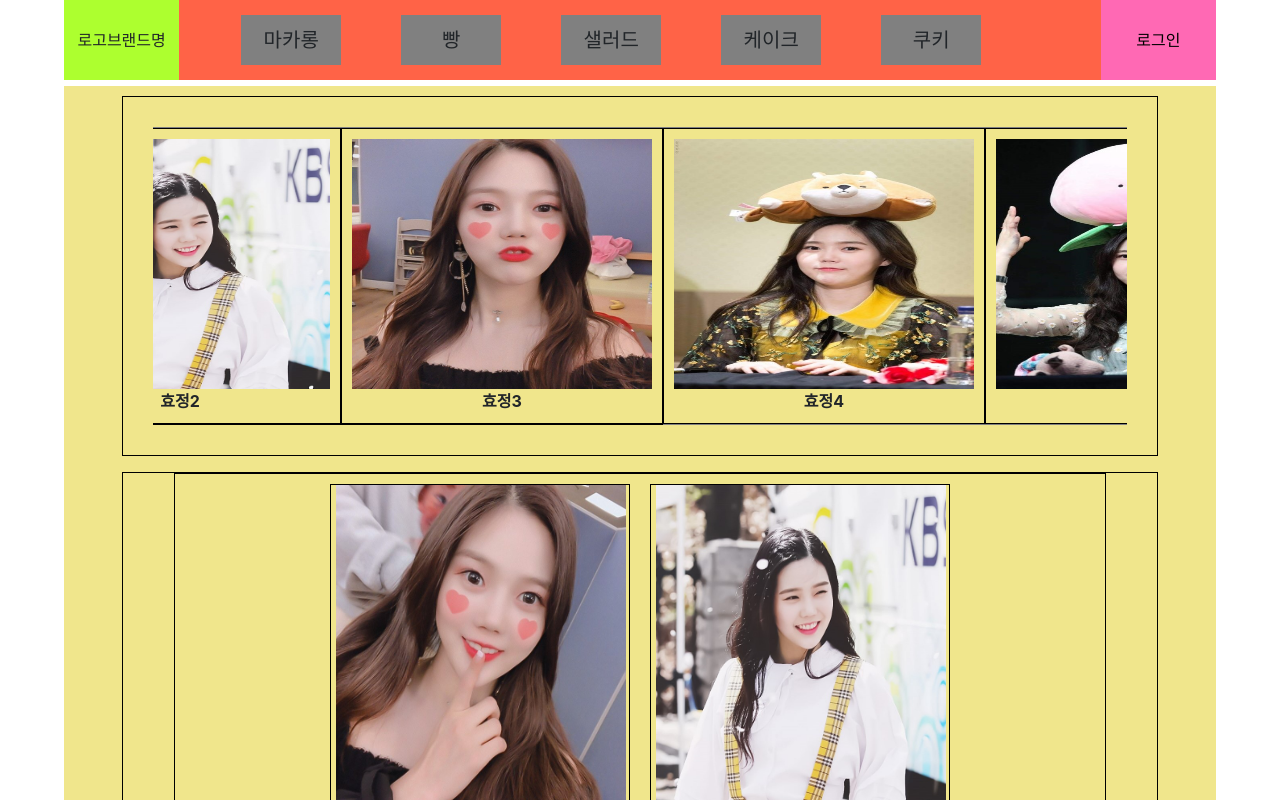
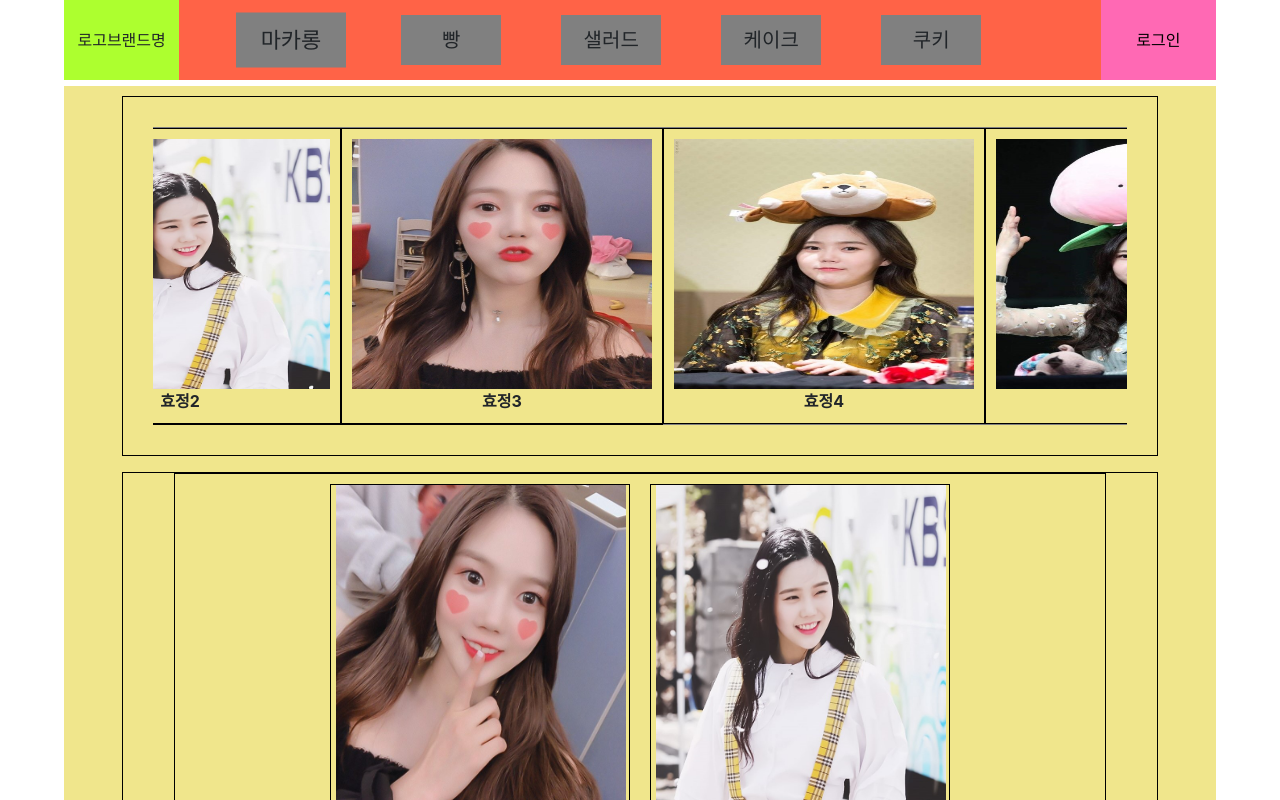
Before and after one commit to Billy-Jin/desertStore, a React (Create React App) app in the folder dessert/: page / in a window 1280 px wide. In both pictures the pointer is over the item "마카롱". Shown: the top 800 px of the page. Built offline with nearby package versions, Linux system fonts and the light colour scheme.

Commit message:
커서모양, scale추가 aplication.yml 우람ip로 변경 update -> create로 변경

```diff
--- a/dessert/src/components/footer/Footer.css
+++ b/dessert/src/components/footer/Footer.css
@@ -26,6 +26,7 @@
 .footer .ft-div nav ul li .termsOf-text {
   margin: 0px 10px;
   display: inline-block;
+  cursor: pointer;
 }
 
 .footer .ft-div2 {
--- a/dessert/src/components/header/Header.css
+++ b/dessert/src/components/header/Header.css
@@ -32,6 +32,13 @@
   background: grey;
   padding: 10px;
 }
+.header ul li:hover {
+  transform: scale(1.1);
+  cursor: pointer;
+}
+.login:hover text {
+  cursor: pointer;
+}
 .header .login {
   float: left;
   height: 80px;
--- a/dessert/src/components/main/Main.css
+++ b/dessert/src/components/main/Main.css
@@ -80,3 +80,9 @@
 .main .product-item-div strong {
   display: block;
 }
+
+.main-item:hover,
+.product-item-div:hover {
+  transform: scale(1.1);
+  cursor: pointer;
+}
```
Also changed, not shown: 1 other file (tests, documents, lock files or other folders).
